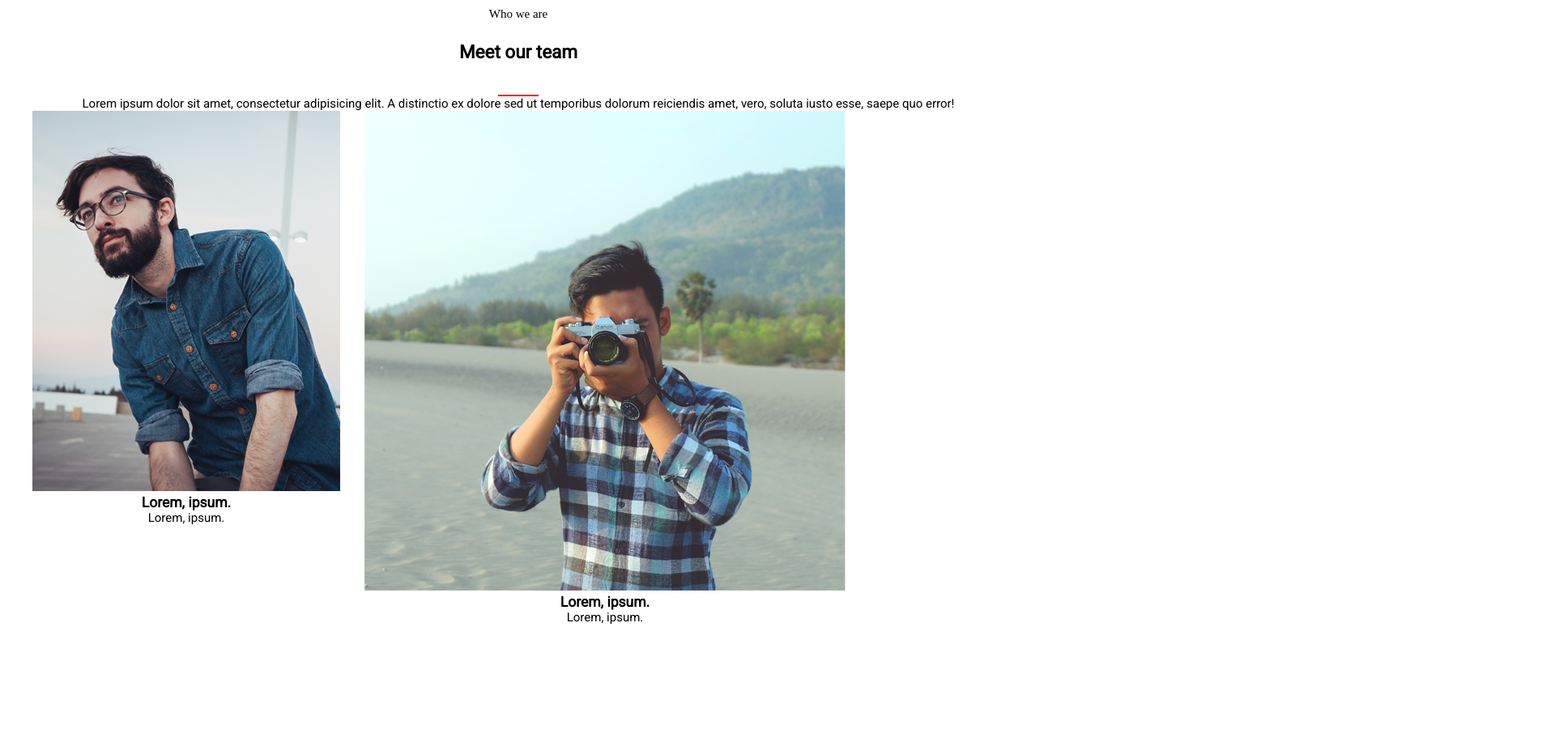
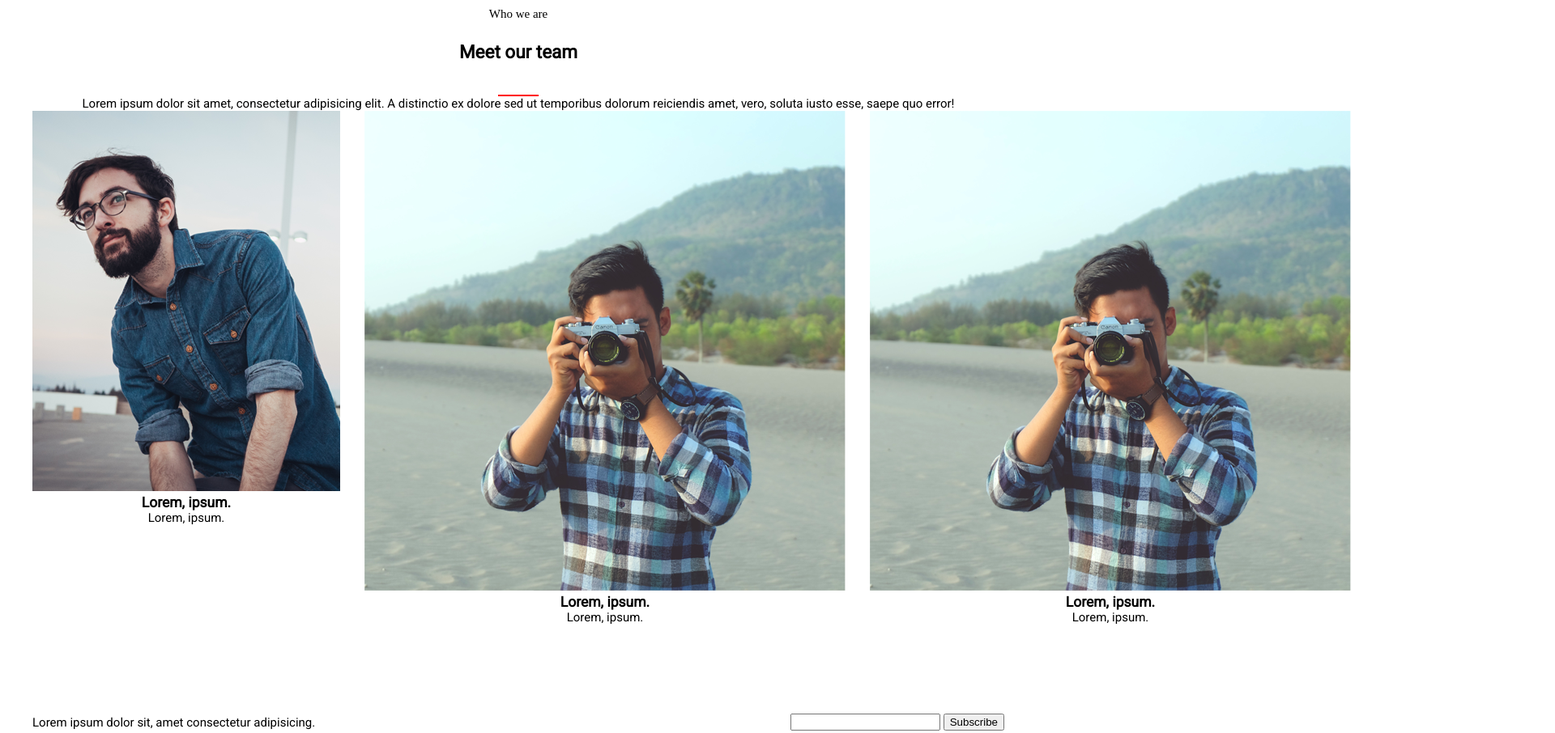
Before and after one commit to MaximFilipchuk/MoGo-V2, a plain HTML site: page index.html in a window 1280 px wide. Shown: the part 4180-5086 px from the top of the page at 81% size, 1920 px wide, since content can reach past the window. Drawn offline with Linux system fonts and the light colour scheme.

Commit message:
first commit

```diff
--- a/index.html
+++ b/index.html
@@ -81,7 +81,7 @@
                         <p>Lorem, ipsum.</p>
                     </div>
                     <div class="team-member">
-                        <img src="/css/img/foto 3.png   " alt="">
+                        <img src="/css/img/foto 2.png" alt="">
                         <h3>Lorem, ipsum.</h3>
                         <p>Lorem, ipsum.</p>
                     </div>
```
